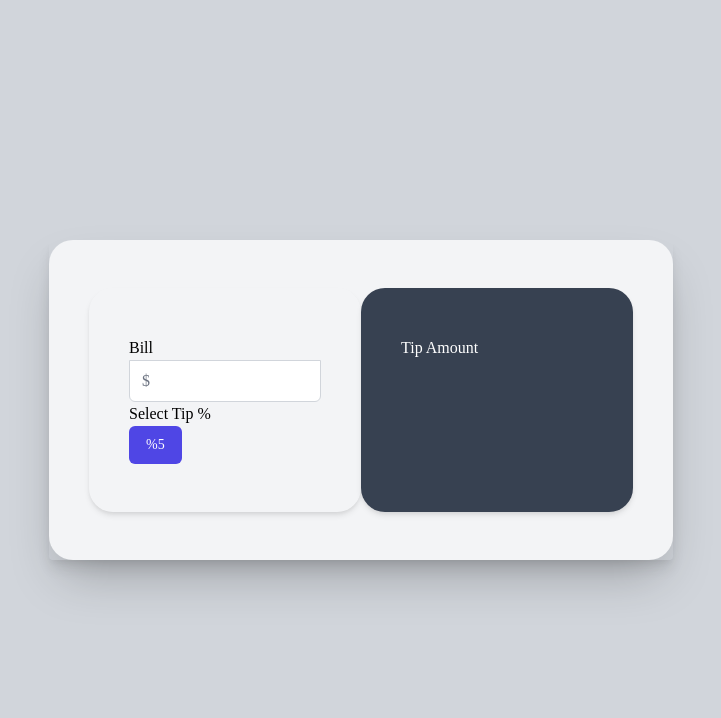
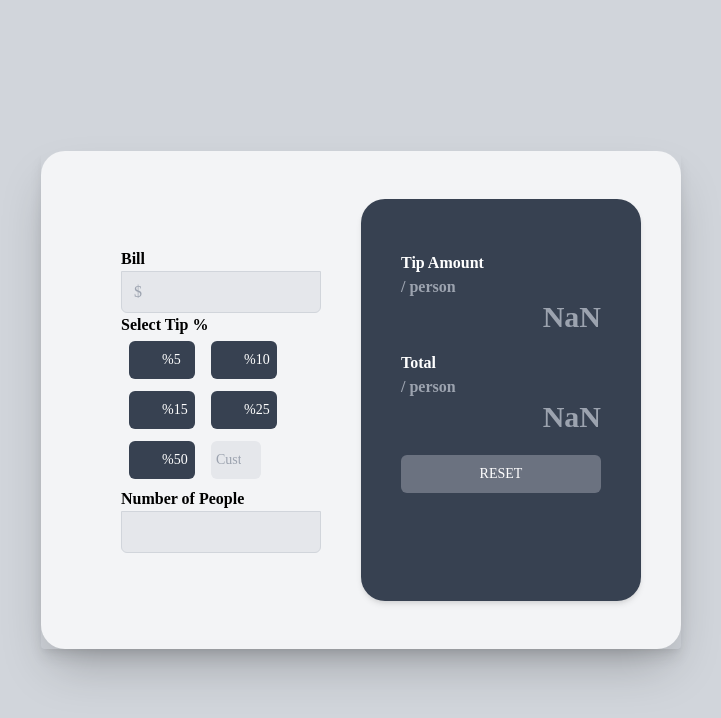
Before and after one commit to Edwardb11/Tip-calculator-app, a React (Create React App) app: page / in a window 1280 px wide. Shown: the top 718 px of the page, without its empty margins (279-1000 px from the left). Built offline with nearby package versions, Linux system fonts and the light colour scheme.

Commit message:
Adding components and functionality to the form
Changes to be committed:
	modified:   public/index.html
	modified:   src/App.js
	deleted:    src/componets/Box.js
	new file:   src/componets/box/Box.js
	new file:   src/componets/button/Button.js
	modified:   src/index.css

Author
    @Edwardb11

```diff
--- a/public/index.html
+++ b/public/index.html
@@ -22,12 +22,10 @@
       work correctly both with client-side routing and a non-root public URL.
       Learn how to configure a non-root public URL by running `npm run build`.
     -->
-    <title>Create React App + Go API</title>
+    <title>Tip calculator app</title>
   </head>
   <body>
-    <noscript>
-      You need to enable JavaScript to run this app.
-    </noscript>
+    <noscript> You need to enable JavaScript to run this app. </noscript>
     <div id="root"></div>
     <!--
       This HTML file is a template.
--- a/src/App.js
+++ b/src/App.js
@@ -1,10 +1,10 @@
 import React from "react";
-import Example from "./componets/Box";
+import Box from "./componets/box/Box";
 import './index.css';
 function App() {
   return (
     <>
-     <Example></Example>
+     <Box></Box>
     </>
   );
 }
--- a/src/componets/Box.js
+++ /dev/null
@@ -1,38 +0,0 @@
-import { LockClosedIcon } from "@heroicons/react/solid";
-
-export default function Example() {
-  return (
-    <>
-      <div className="min-h-screen flex items-center justify-center py-12 px-4 bg-gray-300">
-        <div className="container h-full  space-y-6 bg-gray-100 shadow-2xl border-1 rounded-3xl max-w-1/2">
-          <div className="flex flex-wrap px-10 py-12 rounded shadow-lg text-black w-full">
-            <div className="justify-items-stretch flex-auto   max-w-1/2 sm:max-w-full md:max-w-full lg:max-w-1/2 rounded-3xl px-10 py-12 shadow-md text-black">
-              <form>
-                <label for="bill">Bill</label>
-                <input
-                  id="text"
-                  name="bill"
-                  type="bill"
-                  required
-                  className="appearance-none rounded-none relative block w-full px-3 py-2 border border-gray-300 placeholder-gray-500 text-gray-900 rounded-b-md focus:outline-none focus:ring-indigo-500 focus:border-indigo-500 focus:z-10 sm:text-sm"
-                  placeholder="$"
-                />
-                <label for="btnfive">Select Tip % </label>
-                <button
-                  type="submit"
-                  id="btnfive"
-                  className="Short group relative flex justify-center py-2 px-4 border border-transparent text-sm font-medium rounded-md text-white bg-indigo-600 hover:bg-indigo-700 focus:outline-none focus:ring-2 focus:ring-offset-2 focus:ring-indigo-500"
-                >
-                  %5
-                </button>
-              </form>
-            </div>
-            <div className="justify-items-stretch flex-auto max-w-1/2 sm:max-w-full md:max-w-full lg:max-w-1/2  rounded-3xl px-10 py-12 shadow-md text-black bg-gray-700">
-              <div className="text-white">Tip Amount</div>
-            </div>
-          </div>
-        </div>
-      </div>
-    </>
-  );
-}
--- /dev/null
+++ b/src/componets/box/Box.js
@@ -0,0 +1,92 @@
+import React, { useState } from "react";
+import { Button } from "../button/Button";
+
+export default function Box() {
+  const [bill, setBill] = useState();
+  const [people, setPeople] = useState();
+  const [Tip, setTip] = useState();
+  const convert = parseFloat(Tip / 100);
+  const TipAmount = (bill * convert) / people;
+  const total = (bill * convert + parseFloat(bill)) / people;
+
+  // ((bill * (Tip/100))+bill) /people
+  return (
+    <>
+      <div className="min-h-screen flex items-center justify-center py-12  bg-gray-300 font-black">
+        <div className="flex container h-full  space-y-6 bg-gray-100 shadow-2xl border-1 rounded-3xl max-w-1/2 flex-auto  md:max-w-3/4  sm:max-w-full   ">
+          <form>
+            <div className="flex flex-wrap px-10 py-12 rounded shadow-lg text-black w-full">
+              <div className="justify-items-stretch flex-auto max-w-1/2 sm:max-w-full md:max-w-full lg:max-w-1/2 rounded-3xl px-10 py-12  text-black  ">
+                <label for="bill">Bill</label>
+                <input
+                  id="bill"
+                  name="bill"
+                  type="number"
+                  step="any"
+                  value={bill}
+                  min="1"
+                  max="999999999"
+                  onChange={(e) => setBill(e.target.value)}
+                  required
+                  className="appearance-none rounded-none relative block w-full px-3 py-2 border border-gray-300 bg-gray-200 text-gray-900 rounded-b-md focus:outline-none focus:ring-indigo-500 focus:border-indigo-500 focus:z-10 sm:text-sm"
+                  placeholder="$"
+                />
+                <label for="">Select Tip % </label>
+                <div className="flex flex-wrap flex-auto">
+                  <Button onClik={() => setTip(5)} newContent={5}></Button>
+                  <Button onClik={() => setTip(10)} newContent={10}></Button>
+                  <Button onClik={() => setTip(15)} newContent={15}></Button>
+                  <Button onClik={() => setTip(25)} newContent={25}></Button>
+                  <Button onClik={() => setTip(50)} newContent={50}></Button>
+                  <input
+                    id="tip"
+                    name="tip"
+                    type="number"
+                    min="1"
+                    max="100"
+                    value={Tip}
+                    onChange={(e) => setTip(e.target.value)}
+                    className=" group relative md:w-1/4 w-1/4 mx-2 my-1 py-2 px-1 mb-2  border border-transparent text-sm font-medium rounded-md bg-gray-200  focus:outline-none focus:ring-2 focus:ring-offset-2 focus:ring-indigo-500"
+                    placeholder="Custom"
+                  />
+                </div>
+                <label for="">Number of People </label>
+                <input
+                  id="people"
+                  name="people"
+                  type="number"
+                  min="1"
+                  max="999999999"
+                  step="any"
+                  value={people}
+                  onChange={(e) => setPeople(e.target.value)}
+                  required
+                  className="appearance-none rounded-none relative block w-full px-3 py-2 border border-gray-300 bg-gray-200 text-gray-900 rounded-b-md focus:outline-none focus:ring-indigo-500 focus:border-indigo-500 focus:z-10 sm:text-sm"
+                />
+              </div>
+              <div className="justify-items-stretch flex-auto max-w-1/2 sm:max-w-full md:max-w-full lg:max-w-1/2  rounded-3xl px-10 py-12 shadow-md text-black bg-gray-700">
+                <div className="text-white my-1 mb-4">
+                  Tip Amount
+                  <span className="flex text-gray-400 "> / person </span>
+                  <h2 className="text-right text-3xl text-gray-400">
+                    {TipAmount != -1 ? TipAmount.toFixed(2) : 0}
+                  </h2>
+                </div>
+                <div className="text-white my-1 mb-5">
+                  Total
+                  <span className="flex text-gray-400 "> / person </span>
+                  <h2 className="text-right text-3xl text-gray-400">
+                    {typeof total != -1 ? total.toFixed(2) : 0}
+                  </h2>
+                </div>
+                <button className="bg-gray-500 w-full tex-gray-300   py-2 px-8 border border-transparent text-sm font-medium rounded-md text-white hover:bg-gray-300  hover:text-gray-700 focus:outline-none focus:ring-2 focus:ring-offset-2 focus:ring-indigo-500">
+                  RESET
+                </button>
+              </div>
+            </div>
+          </form>
+        </div>
+      </div>
+    </>
+  );
+}
--- /dev/null
+++ b/src/componets/button/Button.js
@@ -0,0 +1,18 @@
+import { React } from "react";
+import { PropTypes } from "prop-types";
+
+export function Button({  newContent, onClik }) {
+  return (
+
+      <button
+        onClick={onClik}
+        type="button"
+        className=" group relative md:w-1/4 w-1/4 mx-2 my-1 py-2 px-8 mb-2 justify-center  border border-transparent text-sm font-medium rounded-md text-white bg-gray-700 hover:bg-gray-300  hover:text-gray-700 focus:outline-none focus:ring-2 focus:ring-offset-2 focus:ring-indigo-500"
+      >
+        {"%" + newContent}
+      </button>  );
+}
+Button.propTypes = {
+  newContent: PropTypes.number.isRequired,
+  onClik: PropTypes.func.isRequired,
+};
--- a/src/index.css
+++ b/src/index.css
@@ -1,7 +1,7 @@
 @tailwind base;
 @tailwind components;
 @tailwind utilities;
-@import url('https://fonts.googleapis.com/css2?family=Space+Mono:wght@400;700&display=swap');
+@import url('https://fonts.googleapis.com/css2?family=Space+Mono&display=swap');
 *{
     font-family: 'Space Mono';
 }
```
